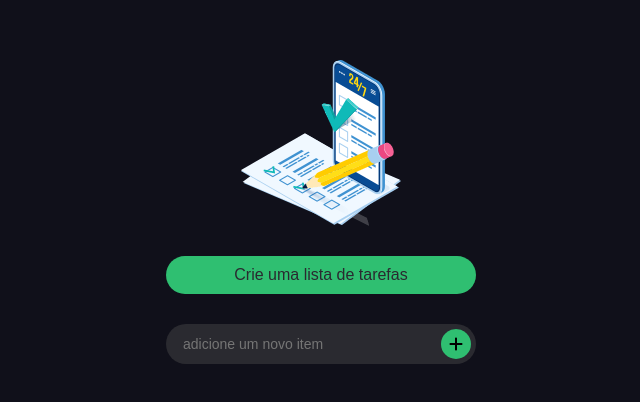
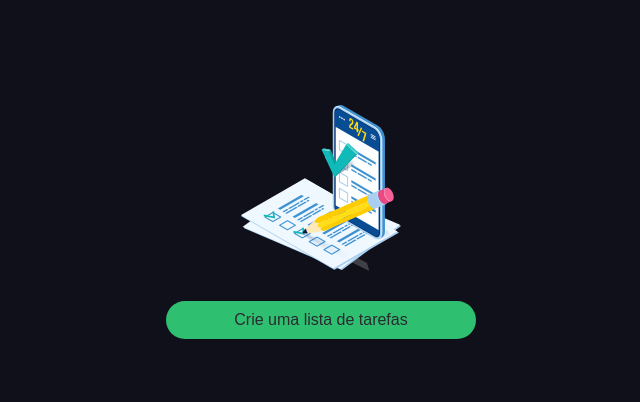
Before and after one commit to luanapaes/ListaDeTarefas, an Angular app in the folder lista-de-tarefas/: page / in a window 1280 px wide. Shown: the part 178-580 px from the top of the page, without its empty margins (319-959 px from the left). Built offline with nearby package versions, Linux system fonts and the light colour scheme.

Commit message:
lógica para exibição do botão ou input

```diff
--- a/lista-de-tarefas/src/app/modules/to-do-list/pages/list/list.component.html
+++ b/lista-de-tarefas/src/app/modules/to-do-list/pages/list/list.component.html
@@ -5,8 +5,9 @@
         loading="eager"
     >
 
-    <button class="btn btn-primary">Crie uma lista de tarefas</button>
-
+    @if (addItem()) {
+        <button class="btn btn-primary" (click)="addItem.set(false)">Crie uma lista de tarefas</button>
+    } @else {
         <div>
             <label class="input-label-text" for="inputValue">
                 <input
@@ -18,4 +19,7 @@
                 <button class="btn btn-primary-circle" title="Adicionar um novo item"></button>
             </label>
         </div>
+    }
+
+
 </div>
--- a/lista-de-tarefas/src/app/modules/to-do-list/pages/list/list.component.ts
+++ b/lista-de-tarefas/src/app/modules/to-do-list/pages/list/list.component.ts
@@ -1,4 +1,4 @@
-import { Component } from '@angular/core';
+import { Component, signal } from '@angular/core';
 
 @Component({
   selector: 'app-list',
@@ -8,5 +8,5 @@ import { Component } from '@angular/core';
   styleUrl: './list.component.scss'
 })
 export class ListComponent {
-
+  public addItem = signal(true)
 }
```
Lines whose indentation alone changed are shown as unchanged.
